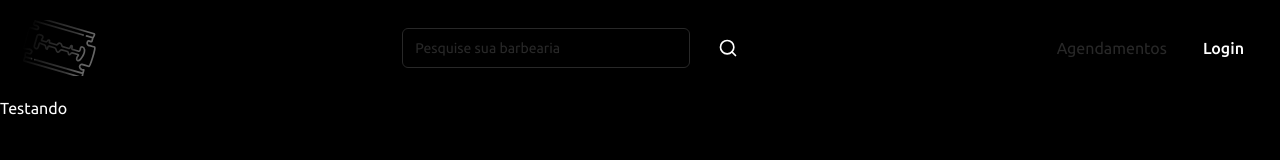
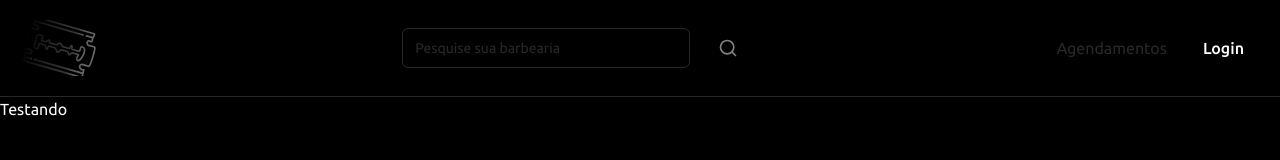
Before and after one commit to rafaapcode/app-barber, a Next.js app: page / in a window 1280 px wide. Shown: the top 160 px of the page. Built offline with nearby package versions, Linux system fonts and the light colour scheme.

Commit message:
feat: creating the search component

```diff
--- a/app/layout.tsx
+++ b/app/layout.tsx
@@ -1,7 +1,7 @@
 import type { Metadata } from "next";
 import { Ubuntu } from "next/font/google";
 import "./globals.css";
-import Header from "@/components/Header";
+import Header from "@/components/Header/Header";
 import { cn } from "@/lib/utils";
 
 const ubuntu = Ubuntu({ subsets: ["latin"], weight: ["500", "300", "400", "700"] });
--- a/components/Header.tsx
+++ b/components/Header/Header.tsx
@@ -1,23 +1,21 @@
 import Image from "next/image";
 import Link from "next/link";
-import { Input } from "./ui/input";
-import { Button } from "./ui/button";
+import { Input } from "../ui/input";
+import { Button } from "../ui/button";
 import { MenuIcon, SearchIcon } from "lucide-react";
+import Search from "./Search";
 
 export default function Header() {
     return (
         <header className="w-full">
-            <div className="container mx-auto flex items-center justify-between p-5">
+            <div className="container mx-auto flex items-center justify-between p-5 border-b border-[#282828]">
                 <div className="relative w-11 h-7 md:w-20 md:h-14">
                     <Link href="/">
                         <Image fill src={"/icone.svg"} alt="logo" className="object-cover" />
                     </Link>
                 </div>
                 <div className="flex">
-                    <Input type="text" placeholder="Pesquise sua barbearia" className="w-[140px] md:w-[200px] lg:w-[288px] text-xs md:text-sm bg-transparent border border-[#282828] placeholder:text-[#282828]" />
-                    <Button variant={"ghost"} className="ml-3">
-                        <SearchIcon className="w-5 h-5" />
-                    </Button>
+                   <Search />
                 </div>
                 <div className="hidden md:block">
                     <Link href={"#"} className="text-sm md:text-base transition-colors duration-200 text-[#282828] hover:text-[#414040]">Agendamentos</Link>
--- /dev/null
+++ b/components/Header/Search.tsx
@@ -0,0 +1,27 @@
+"use client";
+
+import { SearchIcon } from "lucide-react";
+import { Button } from "../ui/button";
+import { Input } from "../ui/input";
+import { ChangeEvent, useState } from "react";
+import { useRouter } from "next/navigation";
+
+export default function Search() {
+    const [barbershopName, setBarbershopName] = useState("");
+    const router = useRouter();
+    const handleClick = () => {
+        router.push(`/barbershop/info?name=${barbershopName}`);
+        setBarbershopName("");
+    };
+
+    const onChangeEvent = (e: ChangeEvent<HTMLInputElement>) => setBarbershopName(e.target.value)
+
+    return (
+        <>
+            <Input onChange={onChangeEvent} type="text" placeholder="Pesquise sua barbearia" className="w-[140px] md:w-[200px] lg:w-[288px] text-xs md:text-sm bg-transparent border border-[#282828] placeholder:text-[#282828]" />
+            <Button onClick={handleClick} disabled={!barbershopName} variant={"ghost"} className="ml-3">
+                <SearchIcon className="w-5 h-5" />
+            </Button>
+        </>
+    )
+};
```
